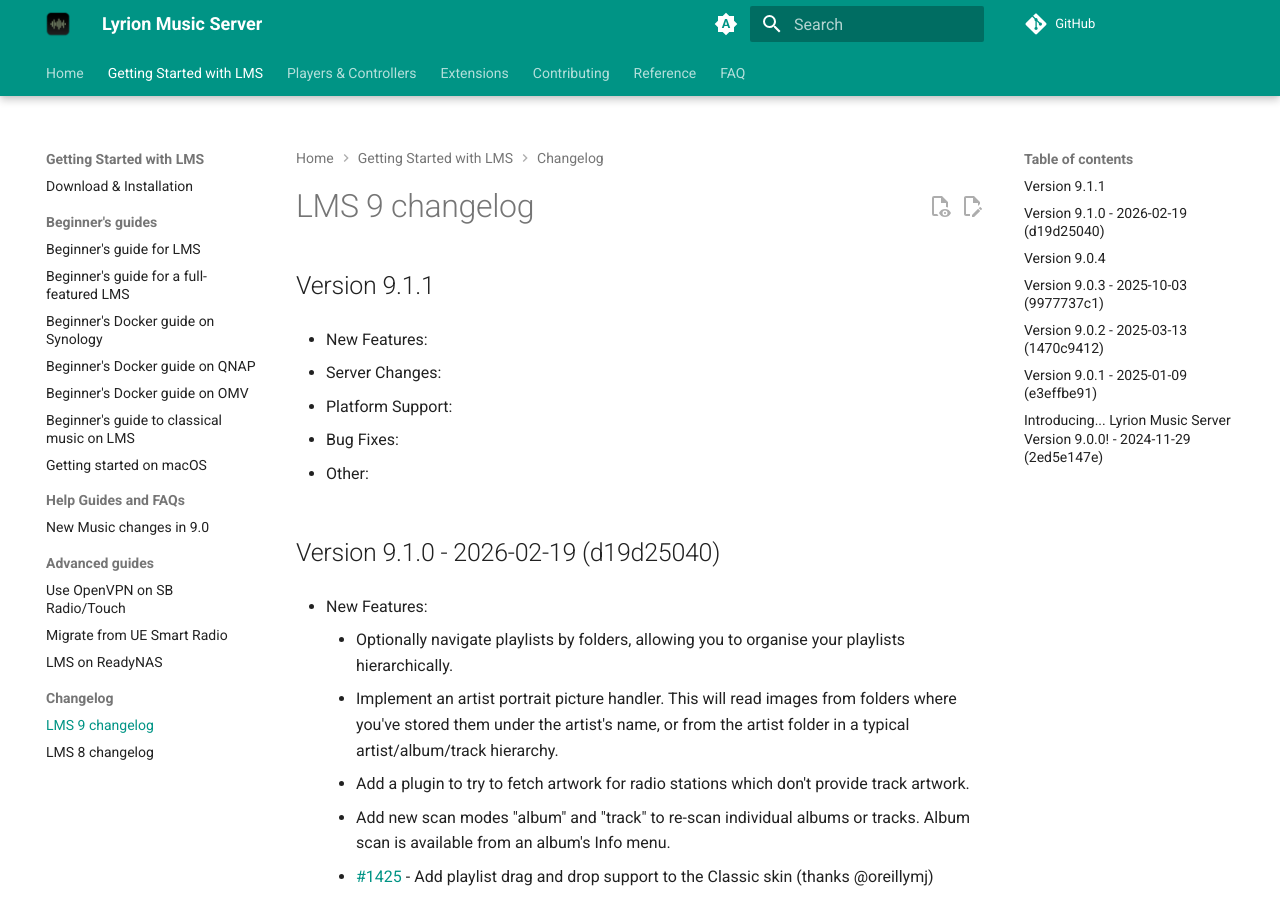
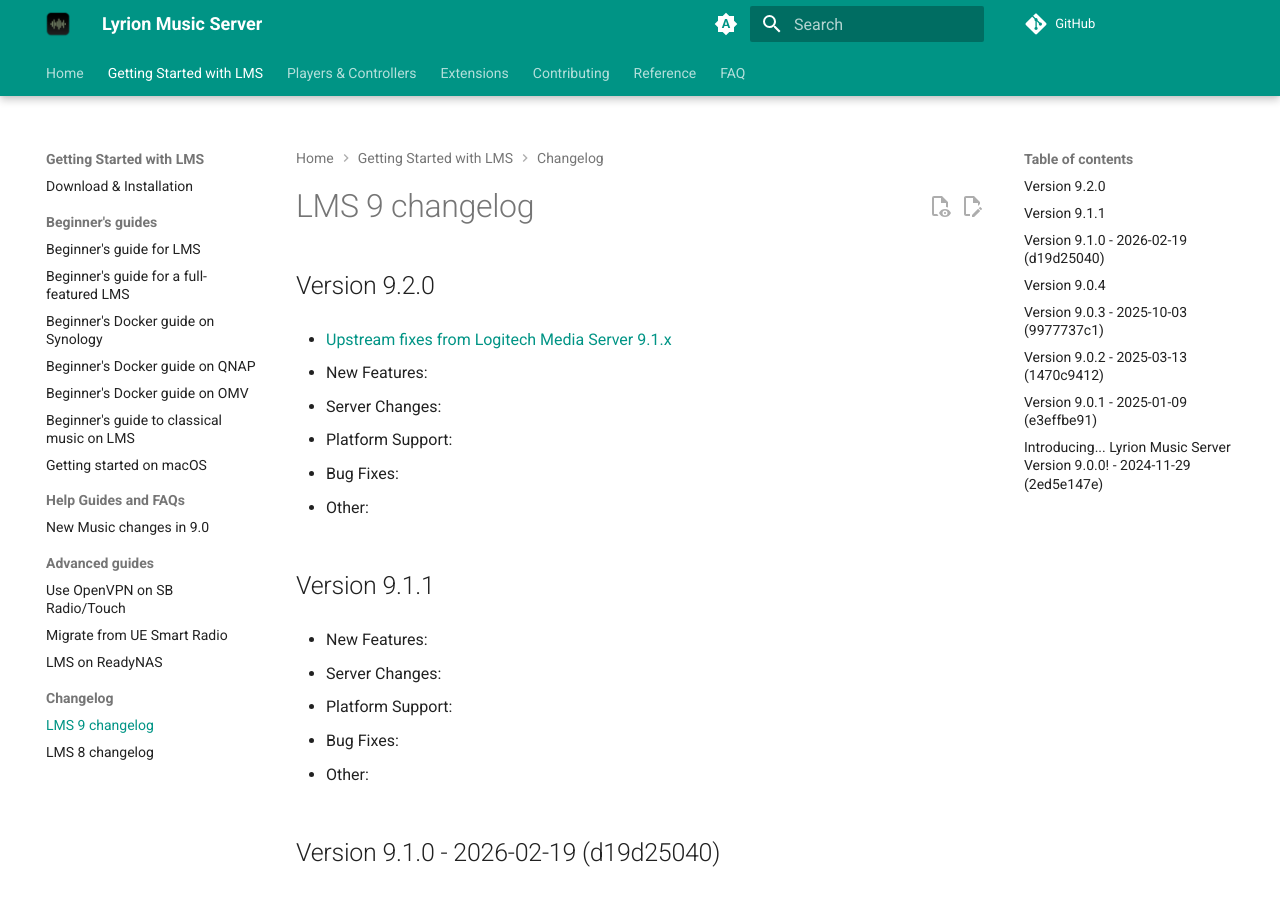
Before and after one commit to LMS-Community/lms-community.github.io, an MkDocs documentation site: the page built from docs/getting-started/changelog-lms9.md, in a window 1280 px wide and 900 px high. Built offline with MkDocs 1.6.1 and Material for MkDocs 9.7.7, drawn with Linux system fonts in a browser that asks for light colours; a script that is not in the unit is left out; plug-ins that fetch from the network failed and are left out; comment, search, counter and statistics services are not loaded.

Commit message:
Update external data sources

```diff
--- a/docs/getting-started/changelog-lms9.md
+++ b/docs/getting-started/changelog-lms9.md
@@ -1,3 +1,17 @@
+## Version 9.2.0
+
+- [Upstream fixes from Logitech Media Server 9.1.x](http://raw.githubusercontent.com/v9.1.1)
+
+- New Features:
+
+- Server Changes:
+
+- Platform Support:
+
+- Bug Fixes:
+
+- Other:
+
 ## Version 9.1.1
 
 - New Features:
```
